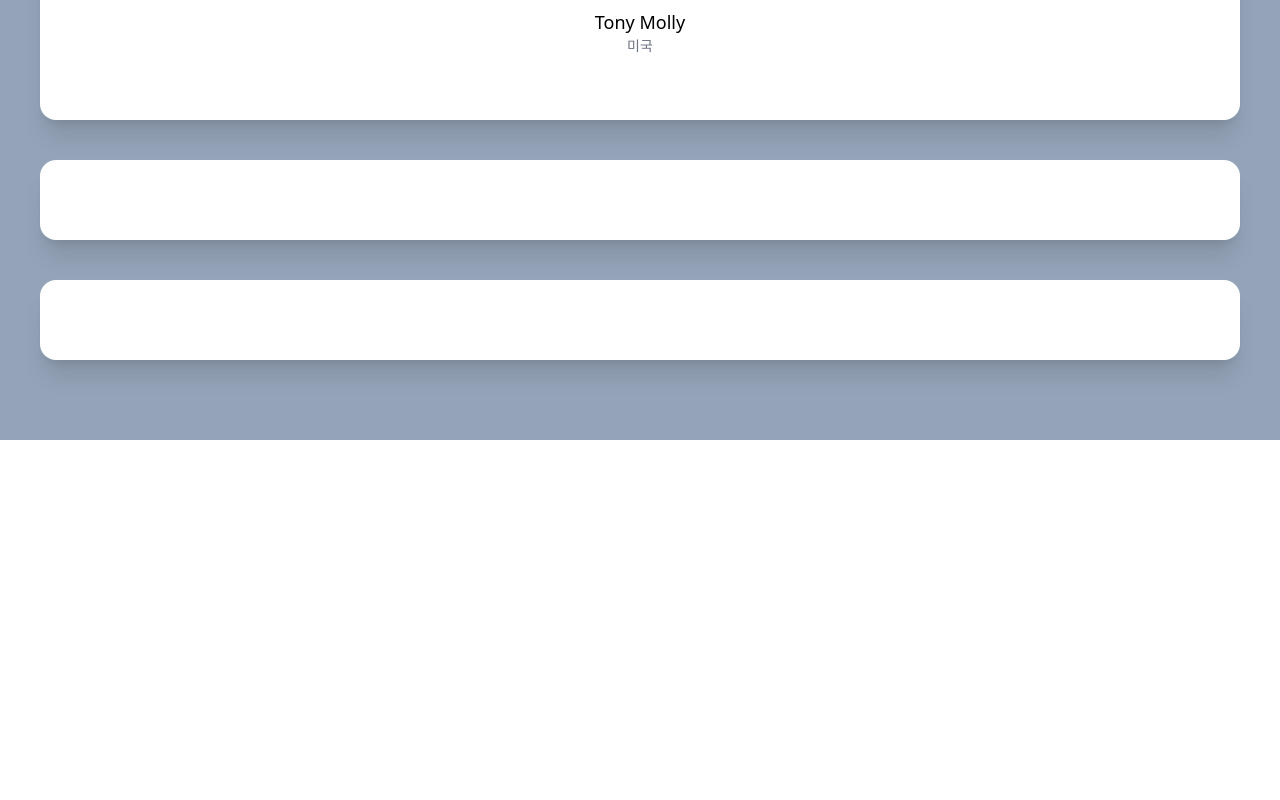
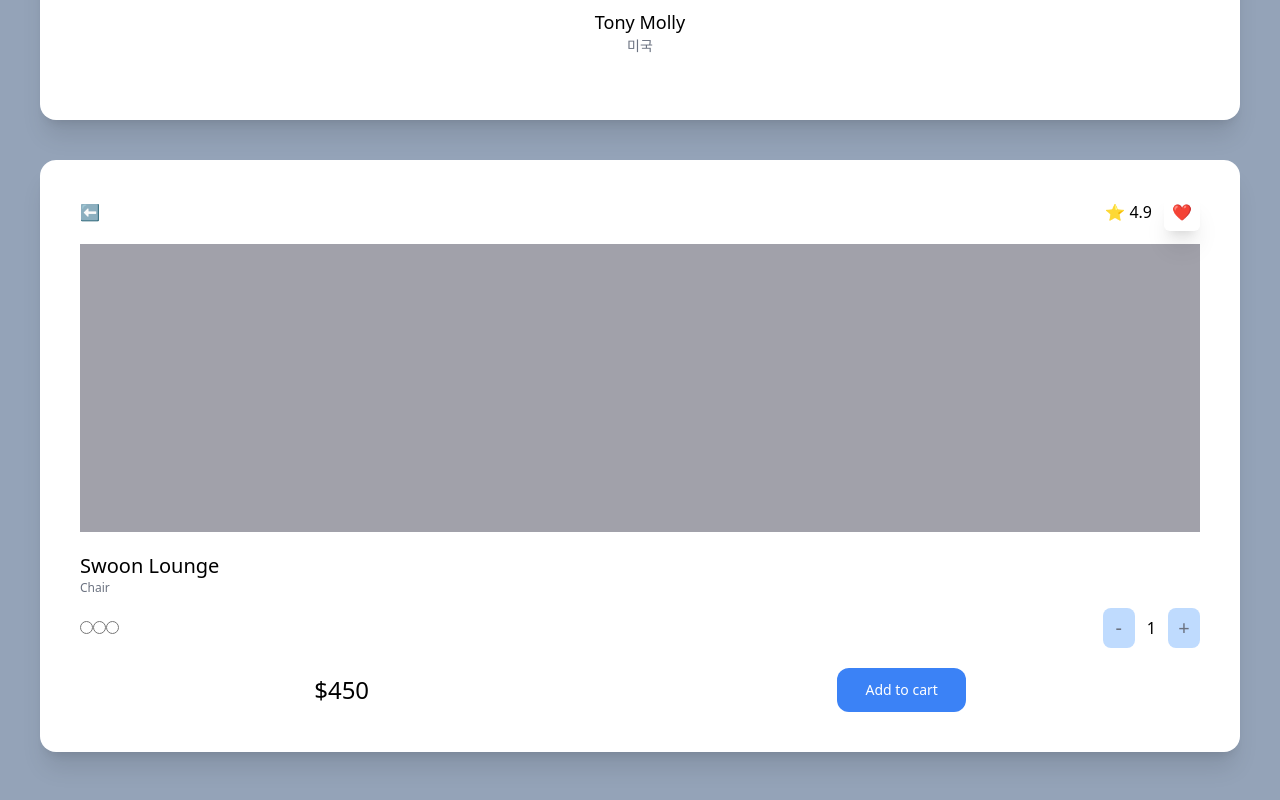
Before and after one commit to wjdghks963/clone-carrot-market, a Next.js app: page / in a window 1280 px wide. Shown: the part 602-1402 px from the top of the page. Before the commit the page ends 1042 px from the top, so only its background shows below. Built offline with nearby package versions, Linux system fonts and the light colour scheme.

Commit message:
tailwind CSS TEST3

```diff
--- a/pages/index.tsx
+++ b/pages/index.tsx
@@ -2,7 +2,7 @@
 
 const Home: NextPage = () => {
 return (
-<div className="bg-slate-400 py-20 px-10 grid gap-10">
+<div className="bg-slate-400 py-20 px-10 grid gap-10 min-h-screen">
       <div className="bg-white p-6 rounded-3xl shadow-xl">
         <span className="font-semibold text-3xl">Select Item</span>
         <div className="flex justify-between my-2">
@@ -47,8 +47,36 @@
             </div>
         </div>
       </div>
-      <div className="bg-white p-10 rounded-2xl shadow-xl"></div>
-      <div className="bg-white p-10 rounded-2xl shadow-xl"></div>
+      <div className="bg-white p-10 rounded-2xl shadow-xl">
+        <div className='flex mb-5 justify-between items-center'>
+          <span>⬅</span>
+          <div className='space-x-3'>
+            <span>⭐️ 4.9</span>
+            <span className='shadow-xl p-2 rounded-md'>❤️</span>
+          </div>
+        </div>
+        <div className='bg-zinc-400 h-72 mb-5'/>
+        <div className='flex flex-col'>
+          <span className='font-medium text-xl'>Swoon Lounge</span>
+          <span className='text-xs text-gray-500'>Chair</span>
+          <div className='mt-3 mb-5 flex justify-between items-center'>
+            <div>
+            <input type='radio'/>
+            <input type='radio'/>
+            <input type='radio'/>
+            </div>
+            <div className='flex items-center space-x-3'>
+              <button className='p-1.5 bg-blue-200 rounded-lg flex justify-center items-center aspect-square w-8 text-xl text-gray-500'>-</button>
+              <span>1</span>
+              <button className='p-1.5 bg-blue-200 rounded-lg flex justify-center items-center aspect-square w-8 text-xl text-gray-500'>+</button>
+            </div>
+          </div>
+          <div className='flex justify-around items-center'>
+            <span className='font-medium text-2xl'>$450</span>
+            <button className='bg-blue-500 text-center py-3 px-7 text-sm text-white rounded-xl'>Add to cart</button>
+          </div>
+        </div>
+      </div>
     </div>
   );
 };
```
